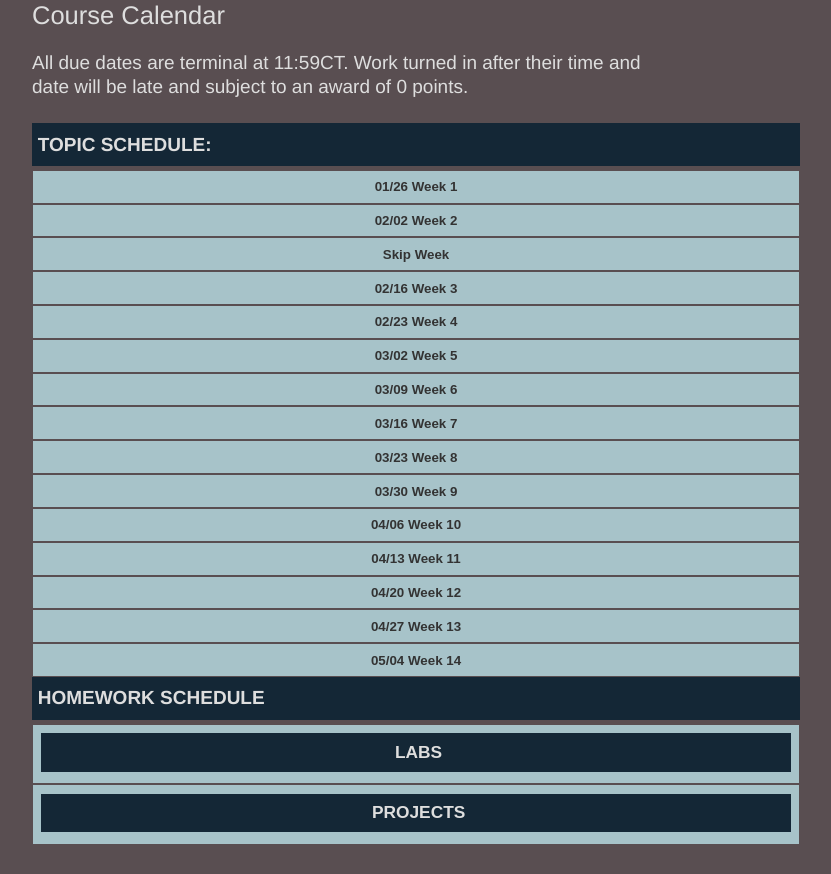
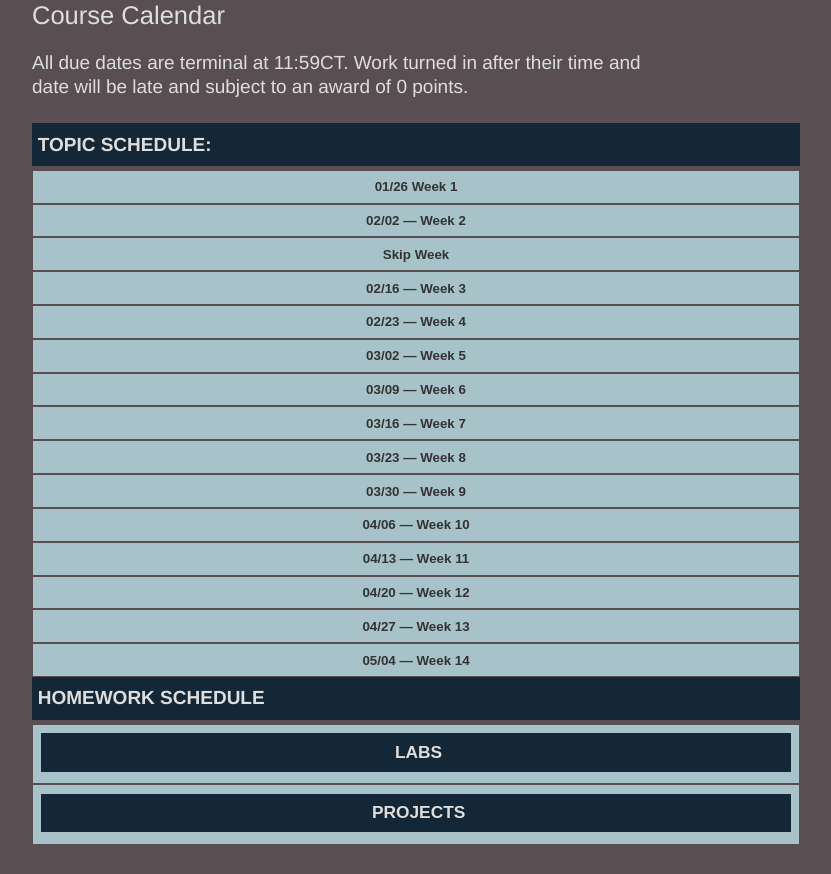
Before and after one commit to dkriegls/itmd-361-spring2021, a plain HTML site: page index.html in a window 1280 px wide. Shown: the part 340-1214 px from the top of the page, without its empty margins (224-1055 px from the left). Drawn offline with nearby package versions, Linux system fonts and the light colour scheme.

Commit message:
adding em dash to dates

```diff
--- a/index.html
+++ b/index.html
@@ -53,7 +53,7 @@
                 <li>Get familiar with Mozilla Developer Network <a href="links.html">Links</a></li>
               </ol>
             </div>
-            <button class="accordion"><!--UPDATE-->02/02 Week 2</button>
+            <button class="accordion"><!--UPDATE-->02/02 &#8212; Week 2</button>
             <div class="panel">
               <h4 Class="topic">Intro to Technologies</h4>
               <ol>
@@ -69,7 +69,7 @@
             <div class="panel">
               <h4 Class="topic">Class Holiday</h4>
             </div>
-            <button class="accordion"><!--UPDATE-->02/16 Week 3</button>
+            <button class="accordion"><!--UPDATE-->02/16 &#8212; Week 3</button>
             <div class="panel">
               <h4 Class="topic">HTML Basics</h4>
               <ol class="alignleft">
@@ -79,7 +79,7 @@
                 <li>Marcotte, &#x201c;<a href="http://alistapart.com/article/responsive-web-design">Responisve Web Design</a>&#x201d;</li>
               </ol>
             </div>
-            <button class="accordion"><!--UPDATE-->02/23 Week 4</button>
+            <button class="accordion"><!--UPDATE-->02/23 &#8212; Week 4</button>
             <div class="panel">
               <h4 Class="topic">HTML Forms</h4>
               <ol class="alignleft">
@@ -97,7 +97,7 @@
                 </li>
               </ol>
             </div>
-            <button class="accordion"><!--UPDATE-->03/02 Week 5</button>
+            <button class="accordion"><!--UPDATE-->03/02 &#8212; Week 5</button>
             <div class="panel">
               <h4 Class="topic">CSS Basics</h4>
               <ol class="alignleft">
@@ -106,7 +106,7 @@
                 <li>MDN: <a href="https://developer.mozilla.org/en-US/docs/Web/CSS/length">CSS Units of Measure: length</a></li>
               </ol>
             </div>
-            <button class="accordion"><!--UPDATE-->03/09 Week 6</button>
+            <button class="accordion"><!--UPDATE-->03/09 &#8212; Week 6</button>
             <div class="panel">
               <h4 Class="topic">CSS Fonts and Floats</h4>
               <ol class="alignleft">
@@ -118,7 +118,7 @@
                 <li><a href="http://www.modularscale.com/">Modularscale.com</a></li>
               </ol>
             </div>
-            <button class="accordion"><!--UPDATE-->03/16 Week 7</button>
+            <button class="accordion"><!--UPDATE-->03/16 &#8212; Week 7</button>
             <div class="panel">
               <h4 Class="topic">CSS Positions and Layouts</h4>
               <ol class="alignleft">
@@ -127,7 +127,7 @@
                 </li>
               </ol>
             </div>
-            <button class="accordion"><!--UPDATE-->03/23 Week 8</button>
+            <button class="accordion"><!--UPDATE-->03/23 &#8212; Week 8</button>
             <div class="panel">
               <h4 Class="topic">CSS Layout Demo</h4>
               <ol class="alignleft">
@@ -135,11 +135,11 @@
                 <li>MDN: <a href="https://developer.mozilla.org/en-US/docs/Web/CSS/CSS_Flexible_Box_Layout/Basic_Concepts_of_Flexbox">Basic concepts of flexbox</a></li>
               </ol>
             </div>
-            <button class="accordion"><!--UPDATE-->03/30 Week 9</button>
+            <button class="accordion"><!--UPDATE-->03/30 &#8212; Week 9</button>
             <div class="panel">
               <h4 Class="topic">CSS Animations, Responsive Design</h4>
             </div>
-            <button class="accordion"><!--UPDATE-->04/06 Week 10</button>
+            <button class="accordion"><!--UPDATE-->04/06 &#8212; Week 10</button>
             <div class="panel">
               <h4 Class="topic">JavaScript Intro</h4>
               <ol class="alignleft">
@@ -149,7 +149,7 @@
                 <li>MDN: <a href="https://developer.mozilla.org/en-US/docs/Web/JavaScript/Reference">JavaScript Reference</a></li>
               </ol>
             </div>
-            <button class="accordion"><!--UPDATE-->04/13 Week 11</button>
+            <button class="accordion"><!--UPDATE-->04/13 &#8212; Week 11</button>
             <div class="panel">
               <h4 Class="topic">JavaScript Programing Basics</h4>
               <ol class="alignleft">
@@ -159,7 +159,7 @@
                 <li>Brown, &#x201c;<a href="https://www.sitepoint.com/why-use-javascript-style-guide/">Why I Use a JavaScript Style Guide...</a>&#x201d;</li>
               </ol>
             </div>
-            <button class="accordion"><!--UPDATE-->04/20 Week 12</button>
+            <button class="accordion"><!--UPDATE-->04/20 &#8212; Week 12</button>
             <div class="panel">
               <h4 Class="topic">Google API, Sliders</h4>
               <ol class="alignleft">
@@ -168,7 +168,7 @@
                 </li>
               </ol>
             </div>
-            <button class="accordion"><!--UPDATE-->04/27 Week 13</button>
+            <button class="accordion"><!--UPDATE-->04/27 &#8212; Week 13</button>
             <div class="panel">
               <h4 Class="topic">Frameworks and SASS</h4>
               <ol class="alignleft">
@@ -181,7 +181,7 @@
                 <li>Traversy Media, &#x201c;<a href="https://www.youtube.com/watch?v=DEu5xYEZx18">Foundation Framework Crash Course</a>&#x201d;</li>
               </ol>
             </div>
-            <button class="accordion"><!--UPDATE-->05/04 Week 14</button>
+            <button class="accordion"><!--UPDATE-->05/04 &#8212; Week 14</button>
             <div class="panel">
               <h4 Class="topic">Class Lab: Bring all your project questions</h4>
             </div>
```
